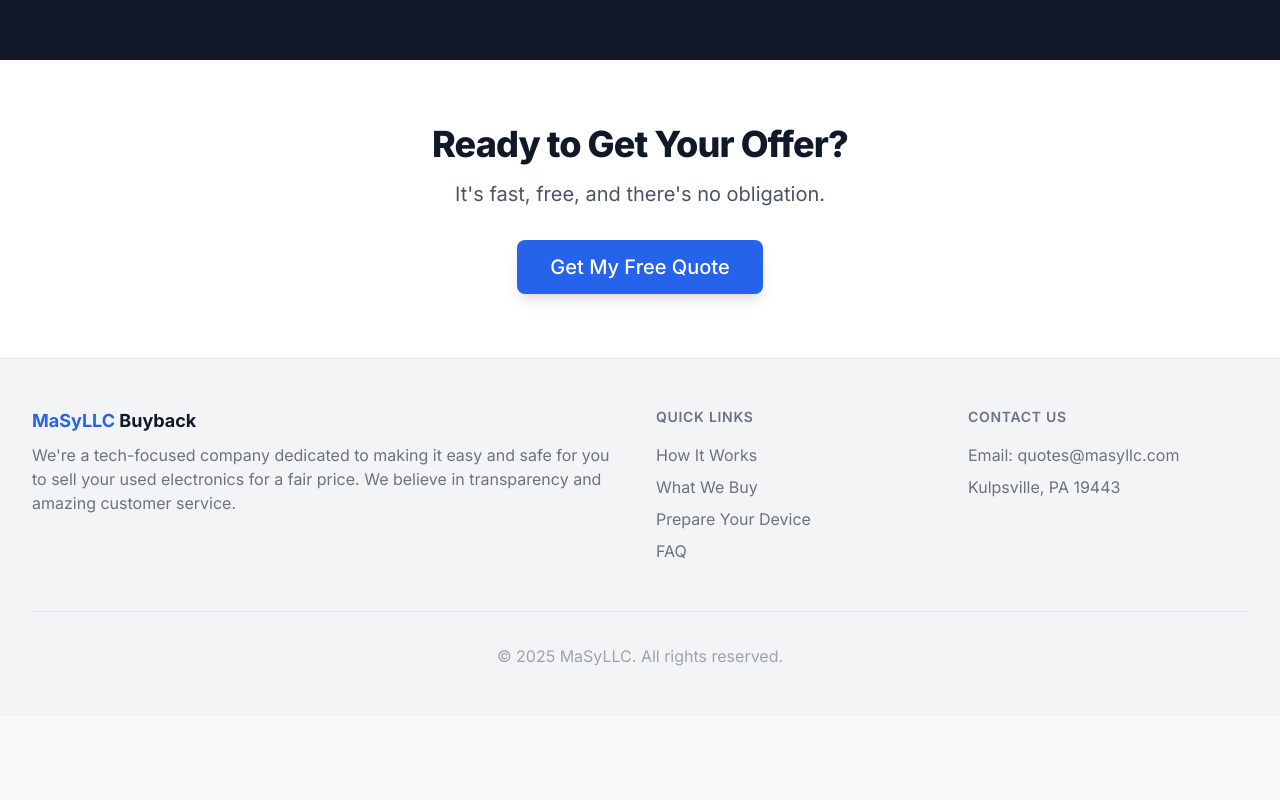
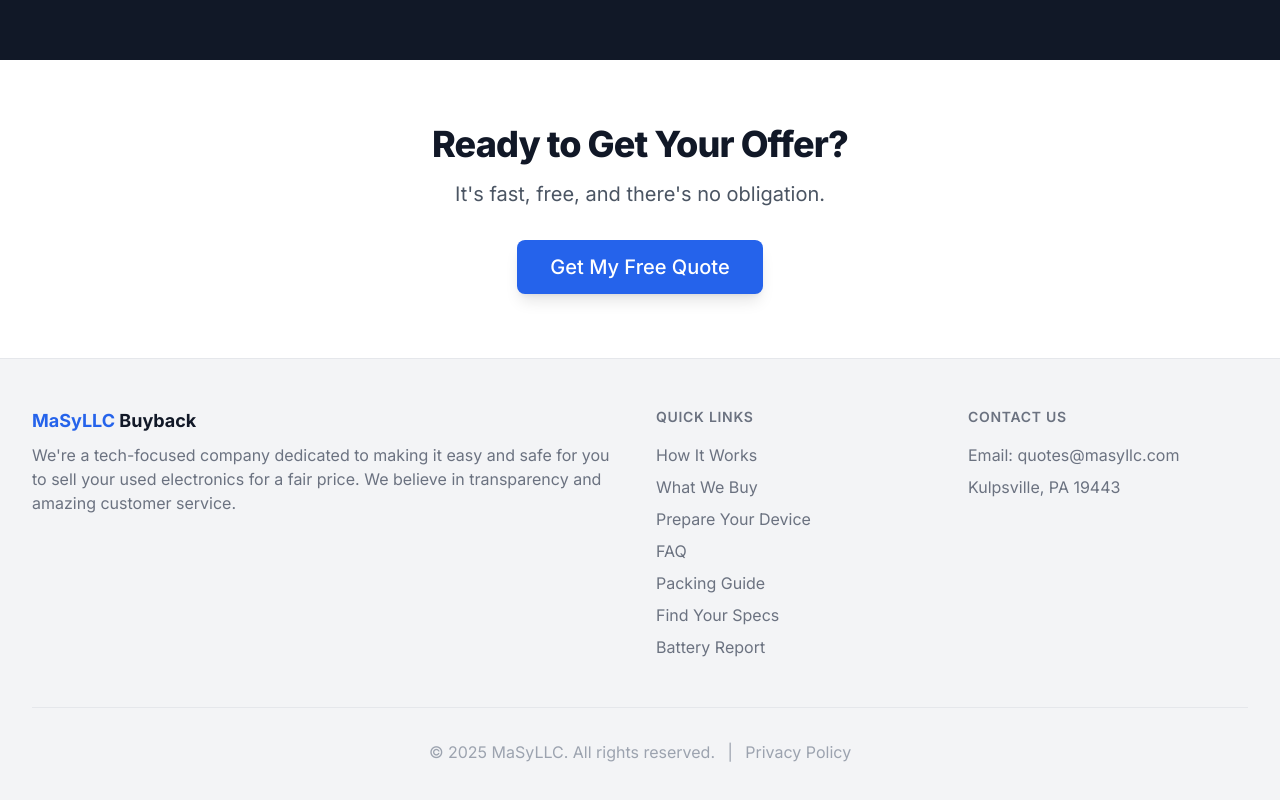
Before and after one commit to MaSyLLC/MaSyLLC.github.io, a plain HTML site: page index.html in a window 1280 px wide. Shown: the part 5094-5894 px from the top of the page. Before the commit the page ends 5810 px from the top, so only its background shows below. Drawn offline with nearby package versions, Linux system fonts and the light colour scheme.

Commit message:
Update index.html

```diff
--- a/index.html
+++ b/index.html
@@ -106,8 +106,7 @@
                         <p class="text-center text-gray-600 mb-8">Fill out the 60-second form below.</p>
 
                         <!--
-                          NOTE: This form action is a placeholder.
-                          You will need a service like Formspree to make it send an email.
+                          NOTE: Formspree link added
                         -->
                         <form action="https://formspree.io/f/mwpapojd" method="POST" class="space-y-5">
                             <div>
@@ -173,7 +172,7 @@
                         <p class="text-center text-xs text-gray-500 mt-4">
                             We'll *only* use your email to send your quote. No spam, ever.
                         </p>
-                        <!-- THIS IS THE NEWLY ADDED LINE -->
+                        <!-- Added "Step 2" disclaimer -->
                         <p class="text-center text-xs text-gray-500 mt-2">
                             P.S. This form gets you a preliminary offer. We'll email you to confirm a few more details for your final, locked-in price!
                         </p>
@@ -185,7 +184,6 @@
 
         <!--
           Trusted Brands Bar
-          - UPDATED with your GitHub image filenames
         -->
         <div class="bg-gray-50 py-12">
             <div class="max-w-7xl mx-auto px-4 sm:px-6 lg:px-8">
@@ -248,10 +246,7 @@
             </div>
         </section>
 
-        <!--
-          What We Buy Section
-          - UPDATED with your GitHub image filenames
-        -->
+        <!-- What We Buy Section -->
         <section id="what-we-buy" class="bg-gray-50 py-16 sm:py-24">
             <div class="max-w-7xl mx-auto px-4 sm:px-6 lg:px-8">
                 <div class="text-center">
@@ -503,8 +498,11 @@
                     <ul class="mt-4 space-y-2">
                         <li><a href="#how-it-works" class="text-base text-gray-500 hover:text-gray-900">How It Works</a></li>
                         <li><a href="#what-we-buy" class="text-base text-gray-500 hover:text-gray-900">What We Buy</a></li>
-                        <li><a href="#prepare" class="text-base text-gray-500 hover:text-gray-900">Prepare Your Device</a></li>
+                        <li><a href="prepare.html" class="text-base text-gray-500 hover:text-gray-900">Prepare Your Device</a></li>
                         <li><a href="#faq" class="text-base text-gray-500 hover:text-gray-900">FAQ</a></li>
+                        <li><a href="packdevice.html" class="text-base text-gray-500 hover:text-gray-900">Packing Guide</a></li>
+                        <li><a href="specs.html" class="text-base text-gray-500 hover:text-gray-900">Find Your Specs</a></li>
+                        <li><a href="battery.html" class="text-base text-gray-500 hover:text-gray-900">Battery Report</a></li>
                     </ul>
                 </div>
                 <!-- Contact -->
@@ -522,7 +520,8 @@
                 </div>
             </div>
             <div class="mt-12 border-t border-gray-200 pt-8 text-center">
-                <p class="text-base text-gray-400">&copy; 2025 MaSyLLC. All rights reserved.</p>
+                <!-- NOTE: Privacy policy link added here -->
+                <p class="text-base text-gray-400">&copy; 2025 MaSyLLC. All rights reserved. <span class="mx-2">|</span> <a href="privacy-policy.html" class="hover:text-gray-600">Privacy Policy</a></p>
             </div>
         </div>
     </footer>
```
